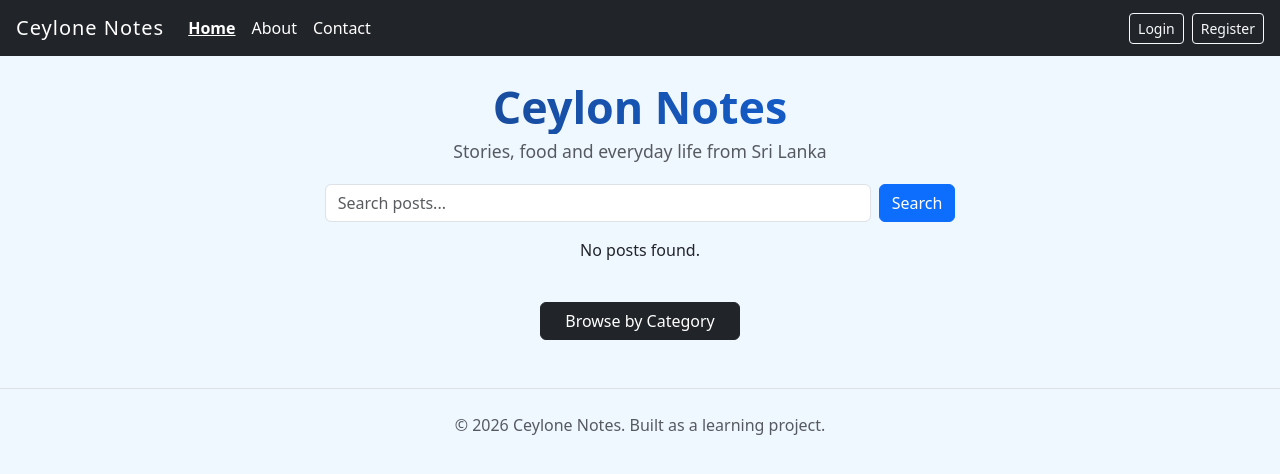
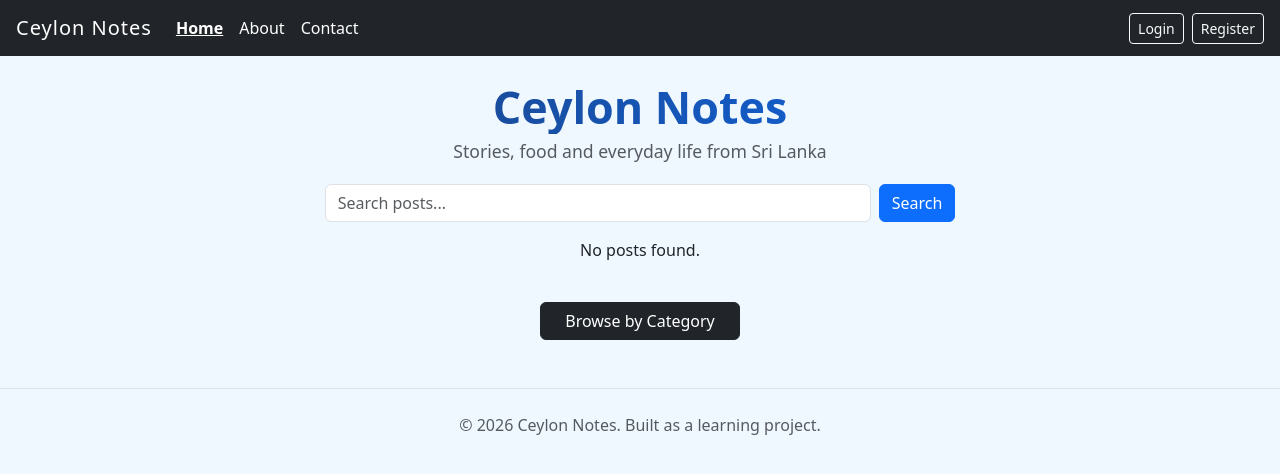
Before and after one commit to Achini20/djangoblog, a Django app: page / in a window 1280 px wide. Shown: the top 474 px of the page. Run offline with Django 5.2, Linux system fonts and the light colour scheme; data that the repository does not hold is empty.

Commit message:
Restore 500 page

```diff
--- /dev/null
+++ b/blog/templates/500.html
@@ -0,0 +1,6 @@
+{% extends "blog/base.html" %}
+{% block content %}
+<h1>500 &mdash; Something Went Wrong</h1>
+<p>We're working on it. Please try again shortly.</p>
+<a href="{% url 'home' %}" class="btn btn-primary">Go Home</a>
+{% endblock %}
--- a/blog/templates/blog/base.html
+++ b/blog/templates/blog/base.html
@@ -4,13 +4,13 @@
 <head>
     <meta charset="UTF-8">
     <meta name="viewport" content="width=device-width, initial-scale=1">
-    <title>{% block title %}Ceylone Notes{% endblock %}</title>
+    <title>{% block title %}Ceylon Notes{% endblock %}</title>
     <link href="https://cdn.jsdelivr.net/npm/bootstrap@5.3.3/dist/css/bootstrap.min.css" rel="stylesheet">
     <link rel="stylesheet" href="{% static 'blog/css/style.css' %}">
 </head>
 <body>
     <nav class="navbar navbar-expand-lg navbar-dark bg-dark px-3">
-        <a class="navbar-brand" href="{% url 'home' %}">Ceylone Notes</a>
+        <a class="navbar-brand" href="{% url 'home' %}">Ceylon Notes</a>
         <button class="navbar-toggler" type="button" data-bs-toggle="collapse" data-bs-target="#navMenu">
             <span class="navbar-toggler-icon"></span>
         </button>
@@ -49,7 +49,7 @@
         {% block content %}{% endblock %}
     </div>
         <footer class="text-center text-muted py-4 mt-5 border-top">
-        <p>&copy; 2026 Ceylone Notes. Built as a learning project.</p>
+        <p>&copy; 2026 Ceylon Notes. Built as a learning project.</p>
     </footer>
 
        <script src="https://cdn.jsdelivr.net/npm/bootstrap@5.3.3/dist/js/bootstrap.bundle.min.js"></script>
```
